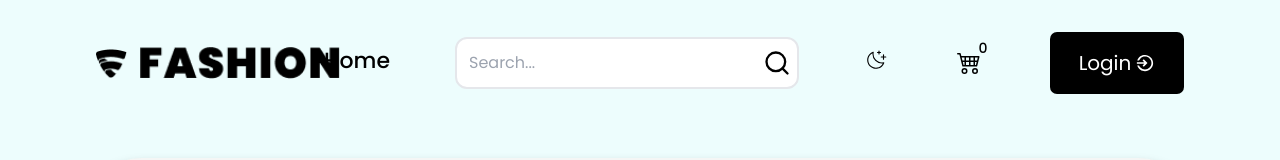
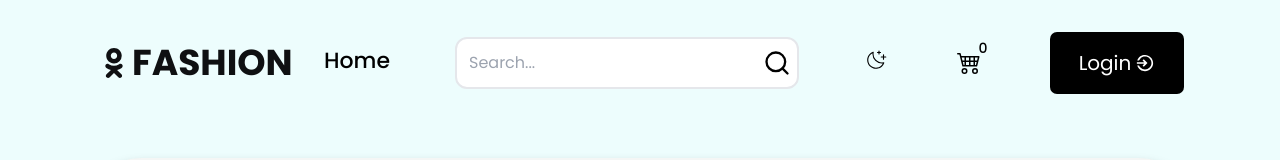
Before and after one commit to maryammohebbi/Ecommerce-website-with-React-Typescript-Tailwind, a React (Vite) app: page / in a window 1280 px wide. Shown: the top 160 px of the page. Built offline with nearby package versions, Linux system fonts and the light colour scheme; no server answers.

Commit message:
logo changed

```diff
--- a/src/features/ui/LogoTheme.tsx
+++ b/src/features/ui/LogoTheme.tsx
@@ -1,11 +1,10 @@
-import vector from '../../../public/Vector.png'
-import fashion from '../../../public/FASHION.png'
+import { BiLogoOkRu } from 'react-icons/bi'
 
 function LogoTheme() {
   return (
-    <div className=" flex gap-x-[13px] items-center  ">
-      <img src={vector} className=":w-[31.26px] xl:h-[29px]" alt="image" />
-      <img src={fashion} className="w-[200px]  h-8 " alt="image" />
+    <div className=" flex items-center ">
+      <BiLogoOkRu className="w-9 h-9 text-textColor" />
+      <span className="font-bold text-4xl text-textColor">FASHION</span>
     </div>
   )
 }
```
Also changed, not shown: public/FASHION.png (deleted), public/Vector.png (deleted).
